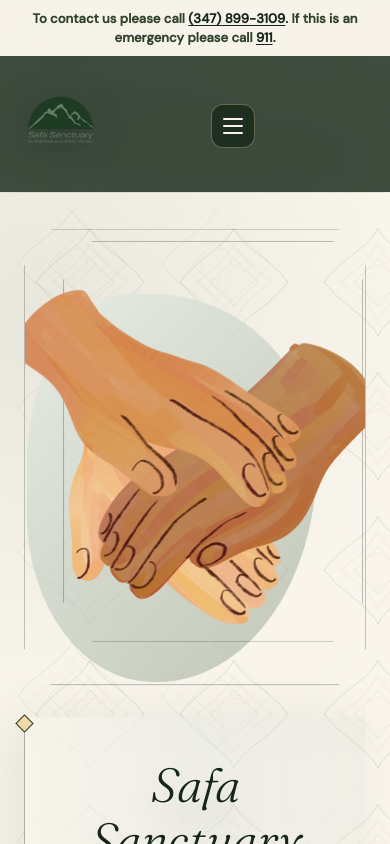
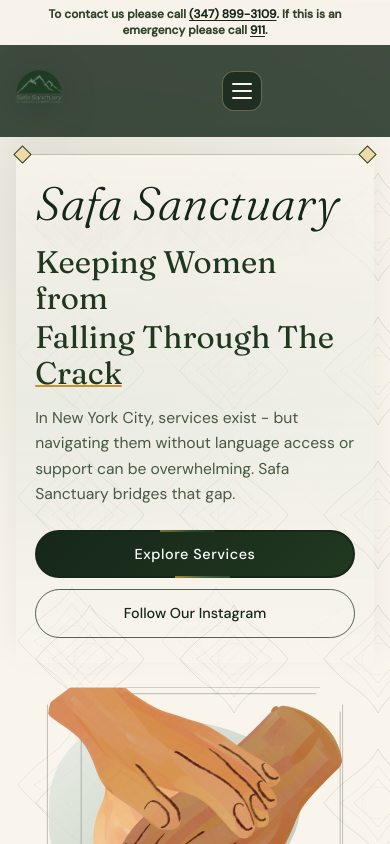
Before and after one commit to Volta-NYC/safa-sanctuary, a Next.js app: page / in a window 390 px wide. Shown: the top 844 px of the page. Built offline with nearby package versions, Linux system fonts and the light colour scheme.

Commit message:
Polish mobile layout

```diff
--- a/app/globals.css
+++ b/app/globals.css
@@ -1654,59 +1654,132 @@ footer a:hover {
 }
 
 @media (max-width: 768px) {
+  h1 {
+    font-size: clamp(2.35rem, 12vw, 3.65rem);
+    line-height: 1.02;
+  }
+
+  h2 {
+    font-size: clamp(1.65rem, 8vw, 2.45rem);
+  }
+
   section {
-    padding: 4rem 1.5rem;
+    padding: 3.25rem 1rem;
   }
 
   .container-rail {
-    width: min(1160px, calc(100% - 1.25rem));
+    width: min(1160px, calc(100% - 1rem));
   }
 
   .site-nav {
-    padding: 0.75rem 1.25rem 0.55rem;
+    padding: 0.45rem 0.75rem 0.4rem;
+  }
+
+  .site-nav > .container-rail {
+    height: 78px;
+    gap: 0.75rem;
+  }
+
+  .site-nav a[href="/"] {
+    margin-left: -0.25rem;
+  }
+
+  .site-nav a[href="/"] > span:not(.sr-only) {
+    width: 62px;
+    height: 78px;
+  }
+
+  .menu-toggle {
+    width: 2.5rem;
+    height: 2.5rem;
+    flex: 0 0 auto;
   }
 
   .contact-alert-bar {
-    padding: 0.52rem 0;
+    padding: 0.4rem 0.75rem;
   }
 
   .contact-alert-text {
-    font-size: 0.82rem;
+    font-size: 0.74rem;
+    line-height: 1.32;
   }
 
   .hero {
     grid-template-columns: 1fr;
-    min-height: auto;
-    padding: 2.3rem 1.5rem 3.4rem;
-    text-align: center;
+    min-height: calc(100svh - 120px);
+    padding: 1.1rem 1rem 2.75rem;
+    text-align: left;
   }
 
   .hero-image-wrap {
-    order: -1;
-    margin-bottom: 2rem;
+    margin-top: 1.5rem;
+    max-width: 76vw;
+    justify-self: center;
   }
 
   .hero::after {
     display: none;
   }
 
-  .hero-eyebrow,
+  .hero-text {
+    padding: 1.55rem 1.2rem;
+    border-left: 0;
+    border-top: 1px solid rgba(22, 39, 25, 0.22);
+    background:
+      linear-gradient(180deg, rgba(249, 245, 236, 0.88), rgba(232, 237, 230, 0.48), rgba(249, 245, 236, 0)),
+      linear-gradient(180deg, rgba(22, 39, 25, 0.035), transparent);
+    box-shadow: 0 -14px 34px rgba(22, 39, 25, 0.06);
+  }
+
+  .hero-text::before,
+  .hero-text::after {
+    left: auto;
+    top: -7px;
+    bottom: auto;
+  }
+
+  .hero-text::before {
+    left: 0;
+  }
+
+  .hero-text::after {
+    right: 0;
+  }
+
+  .hero h1 {
+    margin-bottom: 1rem;
+  }
+
   .hero-actions {
+    align-items: stretch;
+    gap: 0.65rem;
+  }
+
+  .hero-actions .btn-primary,
+  .hero-actions .btn-secondary {
+    width: 100%;
     justify-content: center;
+    padding: 0.82rem 1.1rem;
   }
 
   .hero-desc {
-    margin-inline: auto;
+    font-size: 0.98rem;
+    line-height: 1.62;
+    margin-bottom: 1.5rem;
   }
 
   .hero-title--typed {
-    min-height: 3.3em;
+    min-height: 3.65em;
+    margin-bottom: 0.9rem;
   }
 
   .hero-title-dynamic--sentence {
     white-space: normal;
-    flex-wrap: wrap;
-    justify-content: center;
+  }
+
+  .hero-image-wrap img {
+    max-width: 100%;
+    aspect-ratio: 4 / 3;
   }
 
   .instagram-title-line {
@@ -1724,11 +1797,12 @@ footer a:hover {
   }
 
   .mission-image-col {
-    height: 50vw;
+    height: 62vw;
+    min-height: 15rem;
   }
 
   .mission-text-col {
-    padding: 3rem 1.5rem;
+    padding: 2.5rem 1.25rem;
   }
 
   .mission-image-col::after {
@@ -1752,11 +1826,32 @@ footer a:hover {
   }
 
   .instagram-section {
-    padding: 4rem 1.5rem;
+    padding: 3.25rem 1rem;
   }
 
   .instagram-preview-grid {
     gap: 0.7rem;
+  }
+
+  .instagram-tags {
+    margin-top: 1.1rem;
+    margin-bottom: 1.4rem;
+  }
+
+  .section-pane {
+    border-radius: 14px;
+  }
+
+  .section-pane.p-8,
+  .section-pane.p-7,
+  .section-pane.p-6,
+  .section-pane.sm\:p-8,
+  .section-pane.sm\:p-10 {
+    padding: 1.25rem;
+  }
+
+  .service-card {
+    padding: 1.35rem;
   }
 
   .service-card h3,
@@ -1764,15 +1859,37 @@ footer a:hover {
   .service-title-compact {
     white-space: normal;
     font-size: 1.12rem;
+    max-width: calc(100% - 3.25rem);
   }
 
   .service-copy-block {
     min-height: auto;
+  }
+
+  .service-media {
+    margin-top: 1rem;
+  }
+
+  .gallery-grid {
+    gap: 0.9rem;
+  }
+
+  .image-placeholder-card {
+    padding: 0.55rem;
+  }
+
+  .gallery-card-image {
+    height: 12.5rem;
   }
 
   .donate-methods,
   .donate-qr-card {
     grid-template-columns: 1fr;
+  }
+
+  .donate-method-card,
+  .donate-pane {
+    padding: 1.25rem;
   }
 
   .footer-grid {
```
